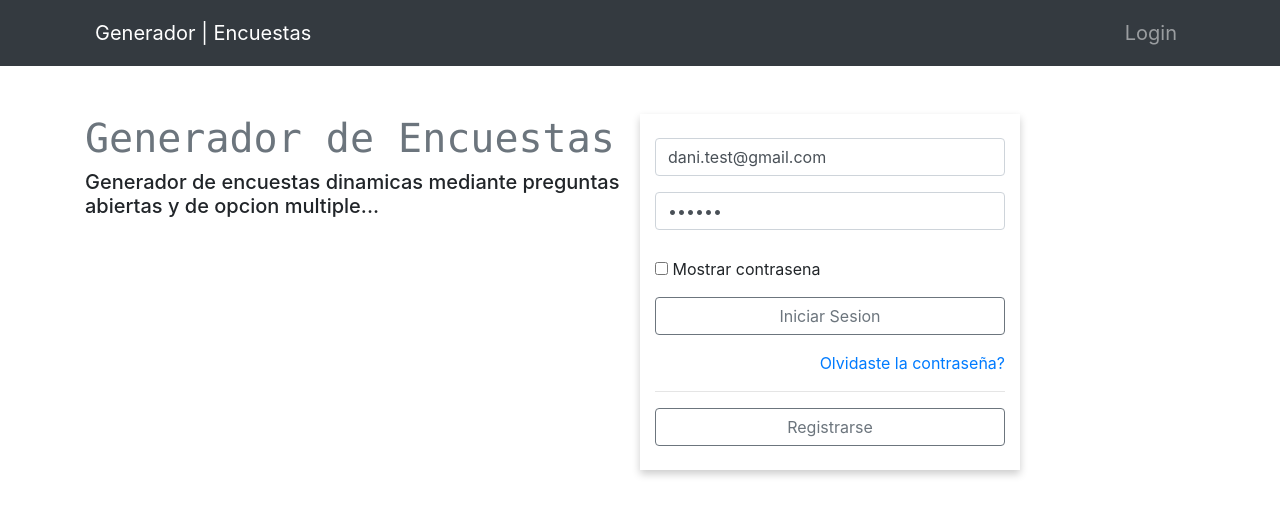
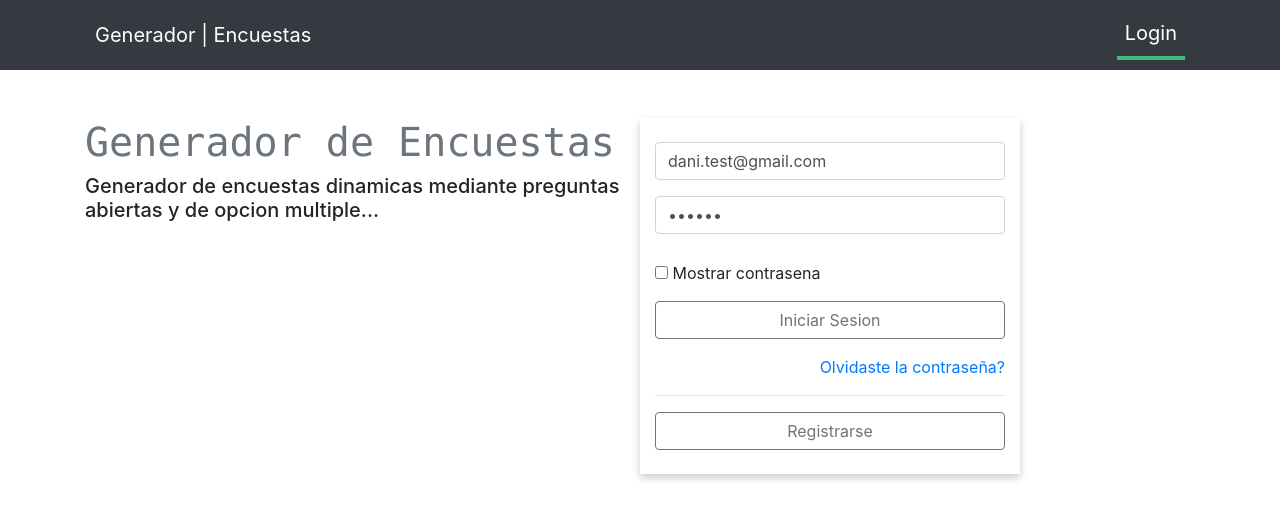
Before and after one commit to Sk4ne/survey-front, a Vue app: page / in a window 1280 px wide. Shown: the top 520 px of the page. Built offline with nearby package versions, Linux system fonts and the light colour scheme.

Commit message:
Se cambio el diseno de los nav link y se elimino el uso de jquery

```diff
--- a/src/App.vue
+++ b/src/App.vue
@@ -11,13 +11,13 @@
           <div class="collapse navbar-collapse" id="navbarSupportedContent">
             <ul class="navbar-nav ml-auto">
               <li class="nav-item">
-                <router-link class="nav-link active" :to="{name:'home'}" v-if="isActive">Home</router-link>
+                <router-link :class="`nav-link ${$route.path === '/home' && 'active'} `" :to="{name:'home'}" v-if="isActive">Home</router-link>
               </li>
               <li class="nav-item ">
-                <router-link class="nav-link" :to="{name:'encuesta'}" v-if="isActive">Surveys</router-link>
+                <router-link :class="`nav-link ${$route.path === '/encuesta' && 'active'}`" :to="{name:'encuesta'}" v-if="isActive">Surveys</router-link>
               </li>
               <li class="nav-item ">
-                <router-link class="nav-link" :to="{name:'login'}" v-if="!isActive">Login</router-link>
+                <router-link :class="`nav-link ${$route.path === '/' && 'active'}`" :to="{name:'login'}" v-if="!isActive">Login</router-link>
               </li>
               <!-- LOGOUT -->
               <li class="nav-item dropdown" v-if="isActive">
@@ -28,10 +28,6 @@
                 <div class="dropdown-menu">
                   <a class="dropdown-item" href="#"> {{  getInfoUser.name }}</a>
                   <a class="dropdown-item" href="#"> {{  getInfoUser.email }}</a>
-                  <!-- <a class="dropdown-item" href="#">
-                    <i class="fa-regular fa-user"></i>
-                    Perfil
-                  </a> -->
                   <router-link :to="{name: 'profile'}" class="dropdown-item">
                     <i class="fa-regular fa-user"></i>
                     Perfil
@@ -51,31 +47,13 @@
     <router-view/>
   </div>
 </template>
-
+<!-- TODO: Buscar una forma de trabajar con la navLink que sea mas limpia -->
 <script>
-/* PINTAR LOS ELEMENTOS DEL MENU */
-/* $(document).ready(function(){
-  console.log('YA CARGO EL DOCUMENTO')
-  $('.nav-link').click(function(){
-    $('.nav-link').removeClass('active');
-    $(this).addClass('active');
-  });
-}); */
-
 import { mapActions,mapGetters } from "vuex";
-import $ from 'jquery'
 export default {
   data(){
     return {
-
     }
-  },
-  mounted(){
-    /* JQUERY */
-    $('.nav-link').click(function(){
-      $('.nav-link').removeClass('active');
-      $(this).addClass('active');
-    });
   },
   created(){
     this.readToken();
@@ -89,13 +67,9 @@ export default {
 }
 </script>
 <style scoped>
-  .router-link-exact-active:focus {
-    color: #42b983;
+  .active{
     border-bottom: 4px solid #42b983;
   }
-  /* .active{
-    border-bottom: 4px solid #42b983;
-  } */
   .nav-link{
     font-size: 20px;
   }
```
